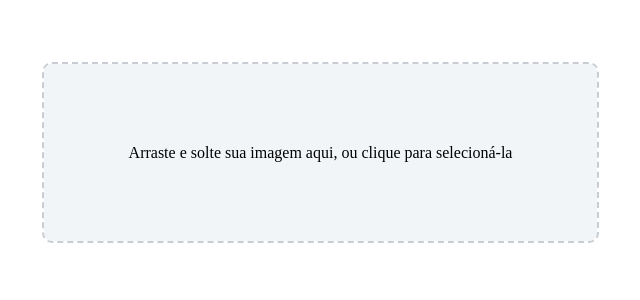
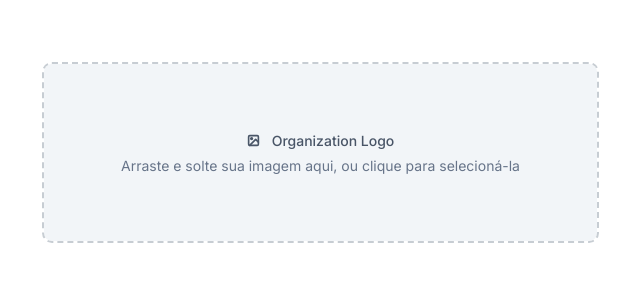
Before and after one commit to rodrigoDeSouzaFernandes/avatar-upload, a React (Vite) app: page / in a window 1280 px wide. Shown: the top 300 px of the page, without its empty margins (28-668 px from the left). Built offline with nearby package versions, Linux system fonts and the light colour scheme.

Commit message:
instala lib de icons react feather, seta cores do projeto

```diff
--- a/package.json
+++ b/package.json
@@ -11,6 +11,7 @@
     "react": "^18.0.0",
     "react-dom": "^18.0.0",
     "react-dropzone": "^14.2.2",
+    "react-feather": "^2.0.10",
     "sass": "^1.53.0"
   },
   "devDependencies": {
--- a/src/Components/AvatarUpload/avatarUpload.scss
+++ b/src/Components/AvatarUpload/avatarUpload.scss
@@ -3,18 +3,55 @@
     max-width: 553px;
     height: 177px;
 
-    display: flex;
-    align-items: center;
-    justify-content: center;
 
-    background: var(--color-light-grey);
+
+    background: var(--color-grey-1);
     outline: var(--dashed-border-default);
     border-radius: var(--border-radius-default);
     position: relative;
-    padding: 10px;
     cursor: pointer;
 
     label {
       cursor: pointer;
+      width: 100%;
+      height: 100%;
+
+      display: flex;
+      align-items: center;
+      justify-content: center;
+      padding: 10px 30px;
+
     }
   }
+
+  .defaultMessage {
+    display: flex;
+    flex-direction: column;
+    gap: 8px;
+    font-size: 14px;
+    text-align: center;
+
+    div {
+      display: flex;
+      justify-content: center;
+      align-items: center;
+      gap: 12px;
+
+      svg {
+        height: 13px;
+        width: 13px;
+        stroke: var(--color-grey-4);
+        stroke-width: 3px;
+      }
+
+      p {
+        color: var(--color-grey-4);
+        font-weight: 500;
+      }
+    }
+
+    p {
+      color: var(--color-grey-3);
+
+    }
+  }
--- a/src/Components/AvatarUpload/avatarUpload.tsx
+++ b/src/Components/AvatarUpload/avatarUpload.tsx
@@ -1,3 +1,4 @@
+import { Image } from "react-feather";
 import { useCallback } from "react";
 import { useDropzone } from "react-dropzone";
 
@@ -9,14 +10,22 @@ function AvatarUpload() {
   const { getRootProps, getInputProps, isDragActive, isDragReject } =
     useDropzone({ onDrop, accept: { "image/*": [] } });
 
-  const dropzoneText = () => {
+  const DropzoneMessage = () => {
     if (isDragReject) {
       return <p>Arquivo não suportado</p>;
     }
     if (isDragActive) {
       return <p>Solte o arquivo aqui</p>;
     }
-    return <p>Arraste e solte sua imagem aqui, ou clique para selecioná-la</p>;
+    return (
+      <div className="defaultMessage">
+        <div>
+          <Image />
+          <p>Organization Logo</p>
+        </div>
+        <p>Arraste e solte sua imagem aqui, ou clique para selecioná-la</p>
+      </div>
+    );
   };
 
   return (
@@ -24,7 +33,7 @@ function AvatarUpload() {
       <div className="avatarUpload">
         <label {...getRootProps()} htmlFor="click">
           <input {...getInputProps()} id="click" />
-          {dropzoneText()}
+          <DropzoneMessage />
         </label>
       </div>
     </section>
--- a/src/styles/common.scss
+++ b/src/styles/common.scss
@@ -1,6 +1,6 @@
 body {
   margin: unset;
-}
+  font-family: 'Inter', sans-serif;}
 
 * {
   box-sizing: border-box;
--- a/src/styles/index.scss
+++ b/src/styles/index.scss
@@ -1,11 +1,16 @@
+@import url('https://fonts.googleapis.com/css2?family=Inter:wght@400;500;600;700&display=swap');
+
 @import './common.scss';
 @import '../Components/AvatarUpload/avatarUpload.scss';
 
 :root {
-  --color-light-grey: #F2F5F8;
-  --color-grey-default: #C7CDD3;
+  --color-grey-1: #F2F5F8;
+  --color-grey-2: #C7CDD3;
+  --color-grey-3: #677489;
+  --color-grey-4: #495567;
+  --color-grey-5: #3D485F;
 
   --border-radius-default: 8px;
 
-  --dashed-border-default: var(--color-grey-default) dashed 2px;
+  --dashed-border-default: var(--color-grey-2) dashed 2px;
 }
```
Also changed, not shown: 1 other file (tests, documents, lock files or other folders).
